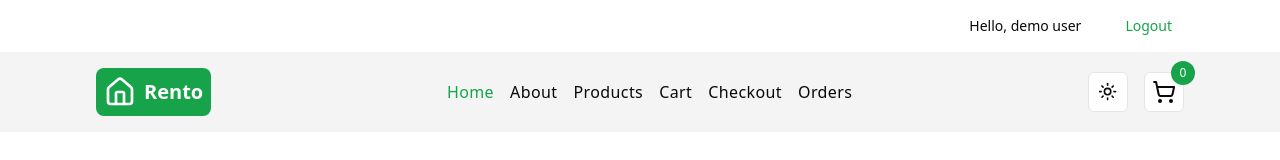
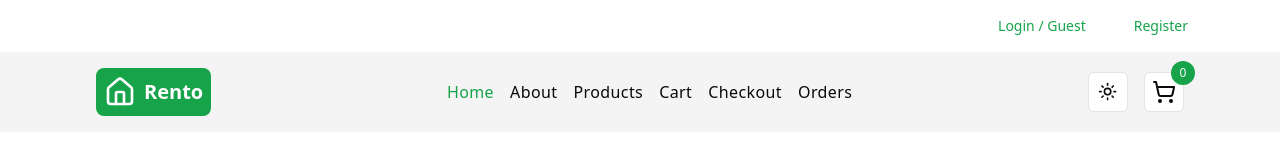
Before and after one commit to Omar-Alme/rentals-react, a React (Vite) app in the folder rento/: page / in a window 1280 px wide. Shown: the top 160 px of the page. Built offline with nearby package versions, Linux system fonts and the light colour scheme; no server answers.

Commit message:
fix header component

```diff
--- a/rento/src/components/Header.tsx
+++ b/rento/src/components/Header.tsx
@@ -1,19 +1,27 @@
 import { Link, useNavigate } from 'react-router-dom';
 import { Button } from '@/components/ui/button';
-import { useState } from 'react';
+import { useAppSelector, useAppDispatch } from '@/hooks';
 
-function Header() {
+import { logoutUser } from '../features/user/userSlice';
+import { clearCart } from '../features/cart/cartSlice';
+import { useToast } from './ui/use-toast';
 
+
+
+const Header = () => {
+    const dispatch = useAppDispatch();
+    const { toast } = useToast();
     const navigate = useNavigate();
+    const user = useAppSelector((state) => state.userState.user);
 
-    const [user, setUser] = useState< {username:string} | null>({
-        username: 'demo user',
-    });
 
     const handleLogout = () => {
-        setUser(null);
+        dispatch(clearCart());
+        dispatch(logoutUser());
+        toast({ description: 'Logged out' });
         navigate('/');
     };
+
     return (
     <header>
         <div className='align-element flex justify-center sm:justify-end py-2'>
```
